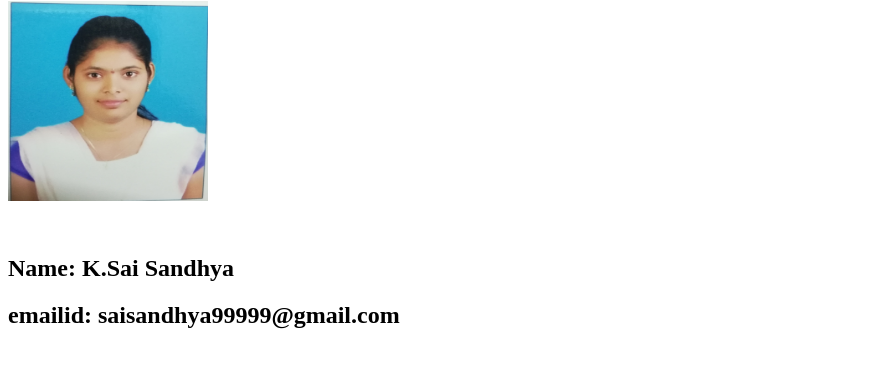
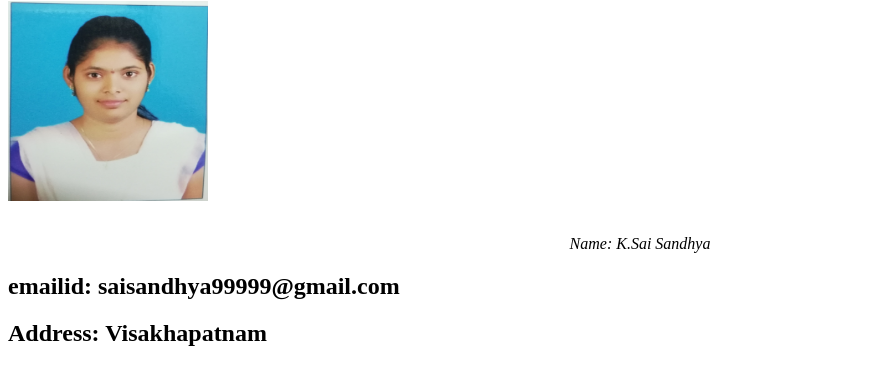
Before and after one commit to Sandhya99999/Sandhya99999.github.io, a plain HTML site: page index.html in a window 1280 px wide. Shown: the part 124-508 px from the top of the page, without its empty margins (0-889 px from the left). Drawn offline with Linux system fonts and the light colour scheme.

Commit message:
Update index.html

```diff
--- a/index.html
+++ b/index.html
@@ -5,8 +5,9 @@
 	<h1> Welcome. This is my website </h1>
 	<img src="image.jpg"height="200"width="200"align="left">
 	<br><br><br><br><br><br><br><br><br><br><br><br><br>
-	<h2 align="left"> Name: K.Sai Sandhya </h2>
+	<I align="left"> Name: K.Sai Sandhya </I>
 	<h2 align="left"> emailid: saisandhya99999@gmail.com</h2>
+	<h2 align="left"> Address: Visakhapatnam </h2>
 </center>
 </body>
 </html>
```
